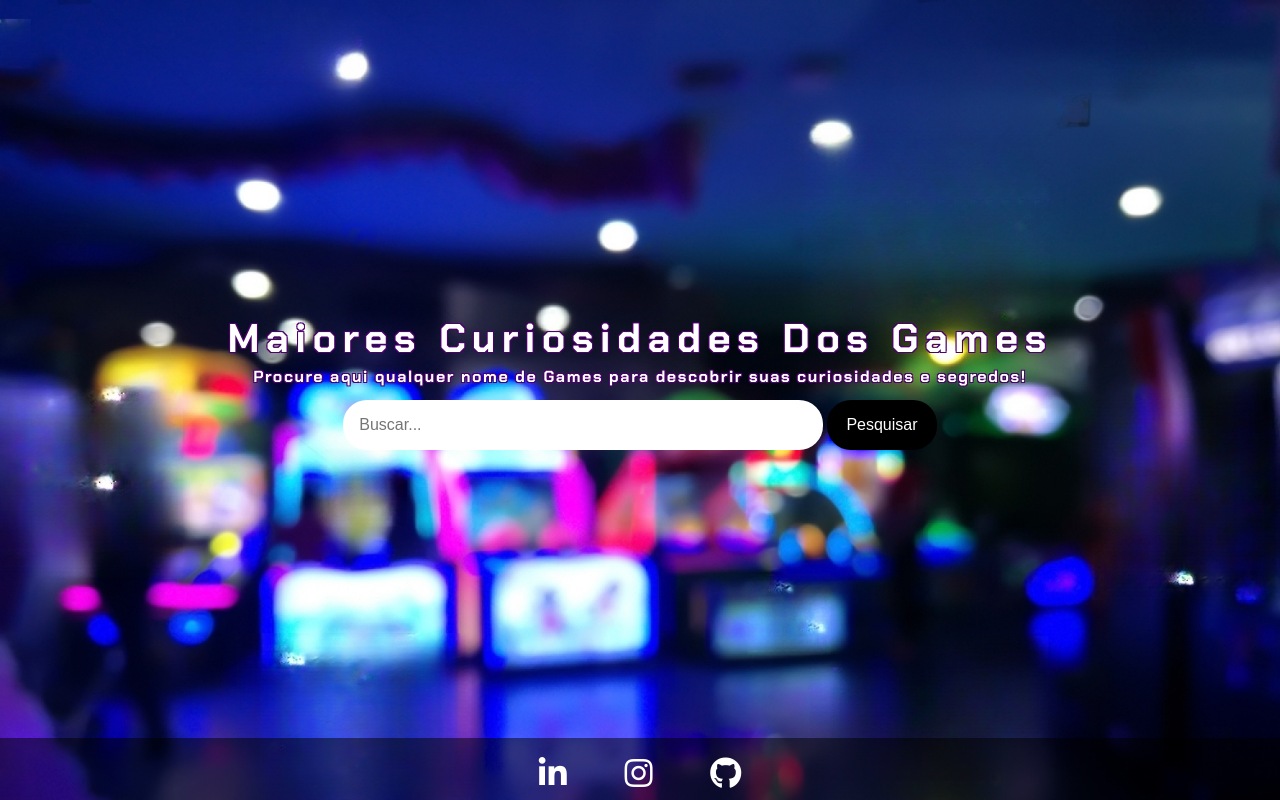
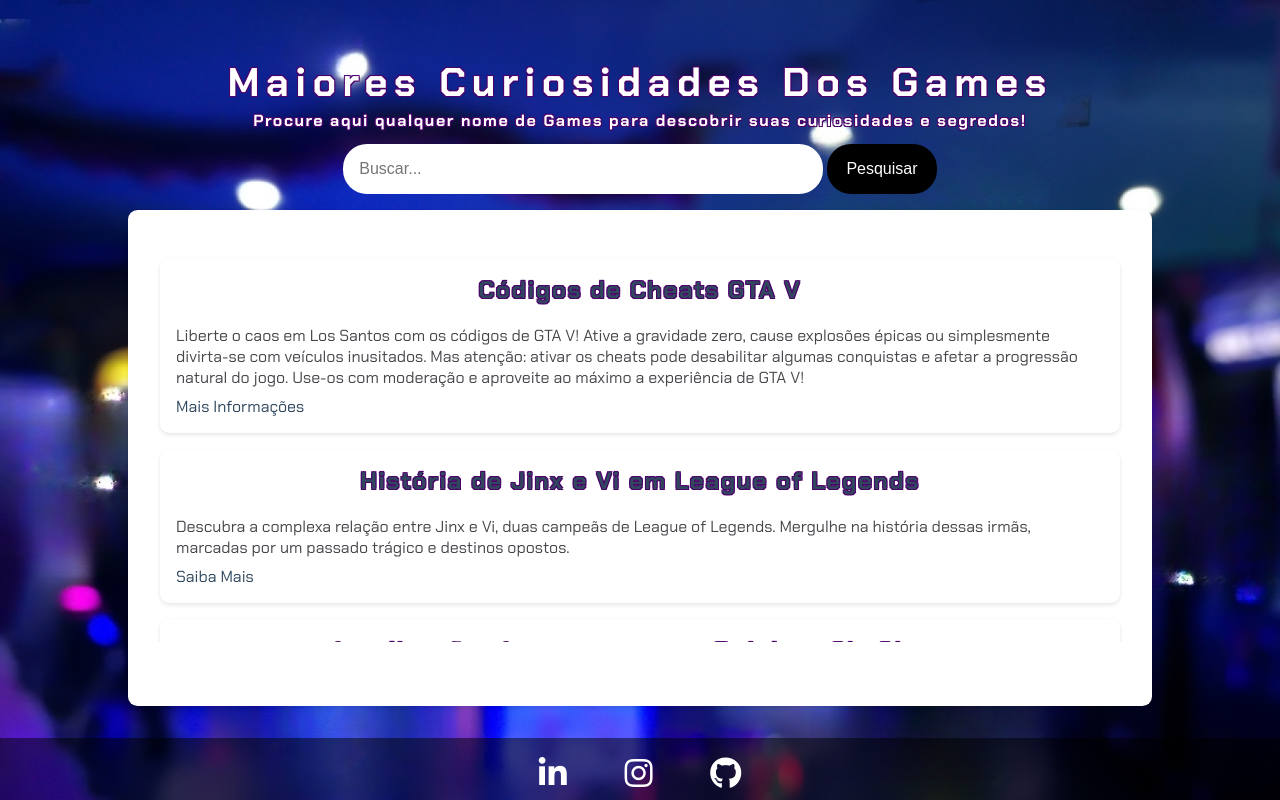
Before and after one commit to pedrolubacheski/Projeto-Alura, a plain HTML site: page index.html in a window 1280 px wide. Drawn offline with Linux system fonts and the light colour scheme.

Commit message:
index.html

```diff
--- a/index.html
+++ b/index.html
@@ -7,25 +7,45 @@
     <title>Curiosidade Dos Games</title>
     <link rel="stylesheet" href="styles.css">
     <link rel="stylesheet" href="https://cdnjs.cloudflare.com/ajax/libs/font-awesome/5.15.3/css/all.min.css">
-
-
 </head>
 
 <body>
 
     <header>
-        <div class="search-container">
+            <div class="header-custom">
             <h1>Maiores Curiosidades Dos Games</h1>
             <h2>Procure aqui qualquer nome de Games para descobrir suas curiosidades e segredos!</h2>
-        </div>
+            </div>
     </header>
 
     <main>
         <section>
-            <div class="search-container">
-                <input type="text" placeholder="Buscar...">
-                <button>Pesquisar</button>
-            </div>
+                <div class="search-container">
+                    <input type="text" placeholder="Buscar...">
+                    <button>Pesquisar</button>
+                </div>
+
+                <div class="item-resultado">
+                    <section class="resultados-pesquisa">
+                        <div class="item-resultado">
+                        <h2><a href="#" target="_blank">Códigos de Cheats GTA V</a></h2>
+                        <p class="descricao-meta">Liberte o caos em Los Santos com os códigos de GTA V! Ative a gravidade zero, cause explosões épicas ou simplesmente divirta-se com veículos inusitados. Mas atenção: ativar os cheats pode desabilitar algumas conquistas e afetar a progressão natural do jogo. Use-os com moderação e aproveite ao máximo a experiência de GTA V!</p>
+                        <a href="https://www.buscape.com.br/console-de-video-game/conteudo/codigos-gta-5-cheats-macetes-trapacas-ps4-xbox-one-ps3-xbox-360-ps5-xbox-series-x-pc" target="_blank">Mais Informações</a>
+                        </div>
+
+                        <div class="item-resultado">
+                        <h2><a href="#" target="_blank">História de Jinx e Vi em League of Legends</a></h2>
+                        <p class="descricao-meta">Descubra a complexa relação entre Jinx e Vi, duas campeãs de League of Legends. Mergulhe na história dessas irmãs, marcadas por um passado trágico e destinos opostos.</p>
+                        <a href="#" target="_blank">Saiba Mais</a>
+                        </div>
+
+                        <div class="item-resultado">
+                        <h2 ><a href="#" target="_blank">Atualizações Importantes em Rainbow Six Siege</a></h2>
+                        <p class="descricao-meta">Fique por dentro das últimas novidades de Rainbow Six Siege. Novas operações, agentes, mapas e balanceamento. Não perca nenhuma atualização!</p>
+                        <a href="#" target="_blank">Verificar Atualizações</a>
+                        </div>
+                    </section>
+                </div>
         </section>
     </main>
 
@@ -43,6 +63,8 @@
         </div>
     </footer>
 
+    <script src="app.js"></script>
+
 </body>
 
 </html>
```
